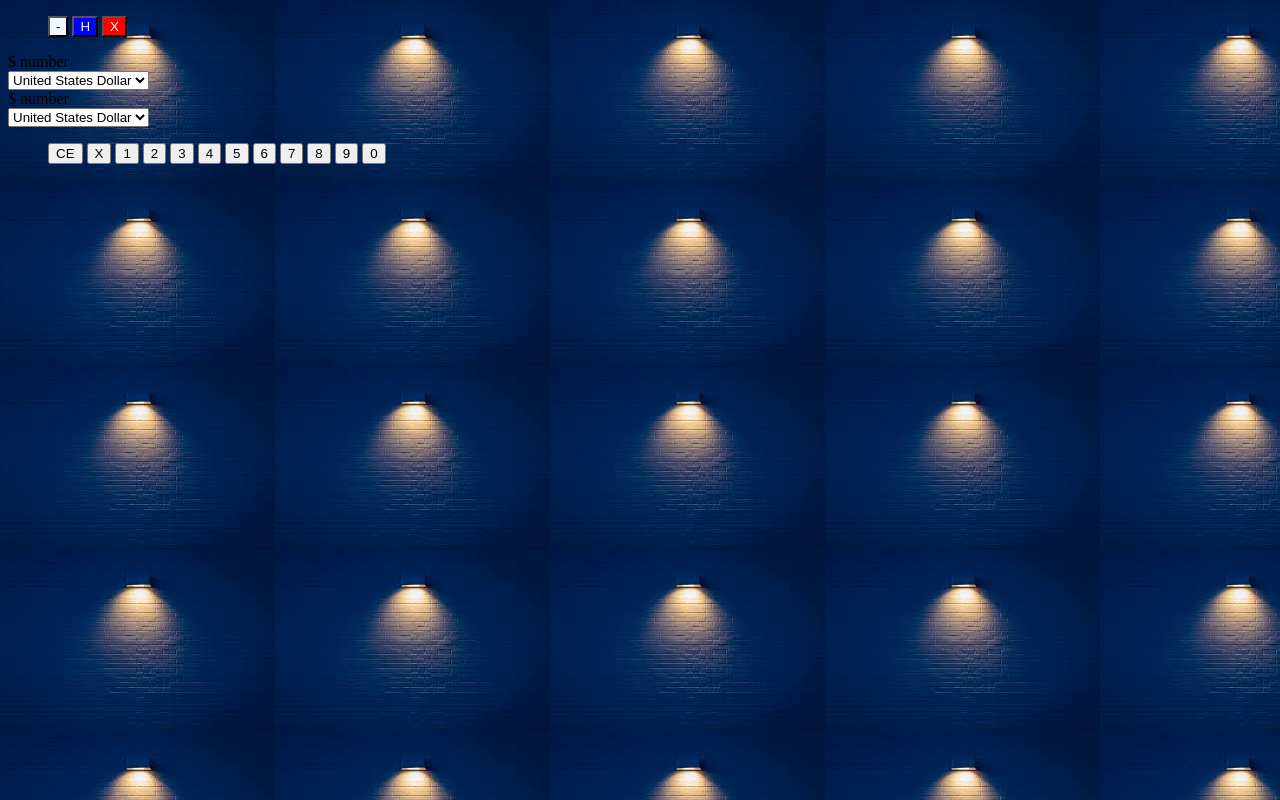
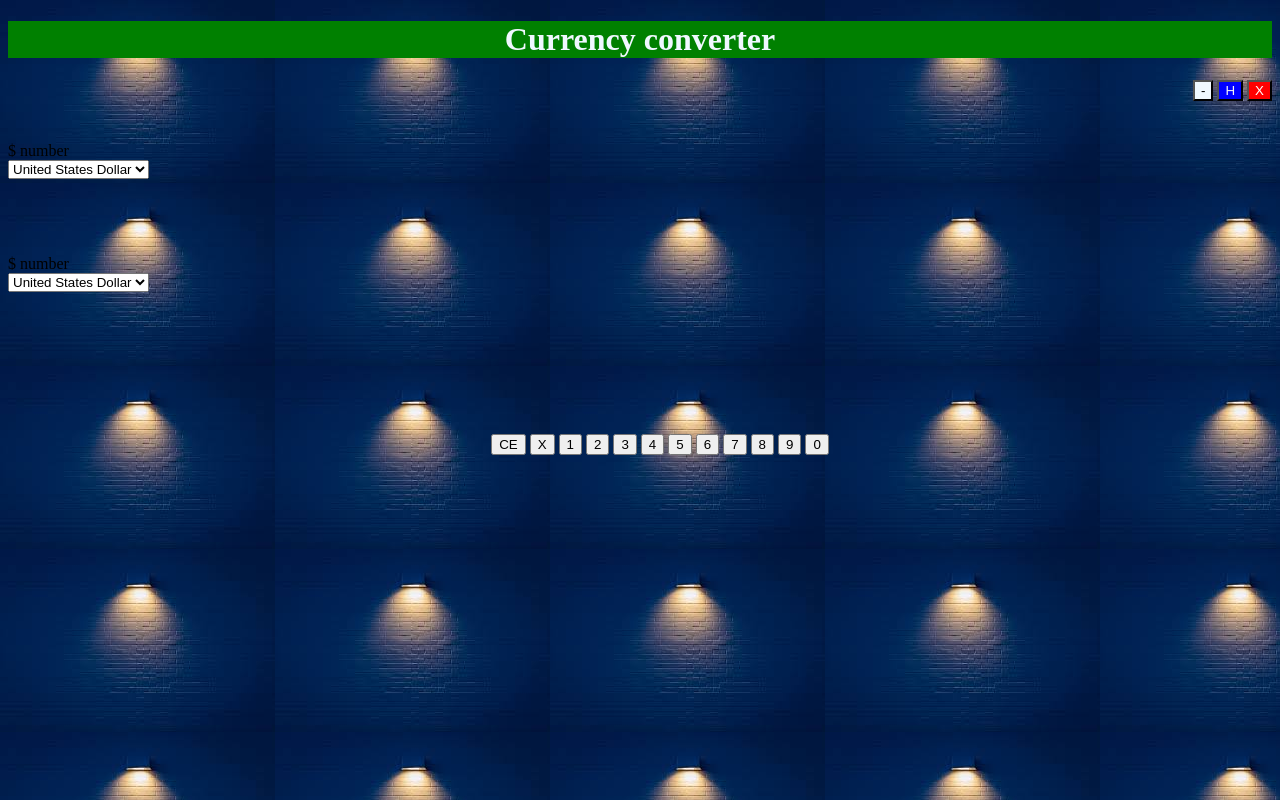
Before and after one commit to programming10000/Currency-Converter, a plain HTML site: page index.html in a window 1280 px wide. Drawn offline with Linux system fonts and the light colour scheme.

Commit message:
first commit

```diff
--- a/index.html
+++ b/index.html
@@ -8,6 +8,7 @@
     <link rel="stylesheet" href="style.css">
 </head>
 <body class="body">
+    <header class="header"><h1>Currency converter</h1></header>
    <div class="buttonb">
     <ul>
         <button class="btnm">-</button>
@@ -15,7 +16,7 @@
         <button class="btnx">X</button>
     </ul>
    </div>
-   <div>
+   <div class="change">
     <label>$</label>
     <label>number</label>
     <div>
@@ -30,7 +31,7 @@
 
     </div>
 </div>
-<div>
+    <div class="changed">
     <label>$</label>
     <label>number</label>
     <div>
--- a/style.css
+++ b/style.css
@@ -1,5 +1,6 @@
 .body{
     background-image: url('images/1.jpg');
+
 }
 .navbar{
     background-color: brown;
@@ -22,4 +23,25 @@
 .buttonb{
     position: relative;
 
+    text-align: right;
+    border: 0;
 }
+.header{
+    background-color: green;
+
+}
+.header{
+    color: aliceblue;
+    text-align: center;
+}
+.buttona{
+    text-align: center;
+    border: 0;
+    padding-top: 10%;
+}
+.change{
+    padding-top:2%;
+}
+.changed{
+    padding-top: 6%;
+}
```
